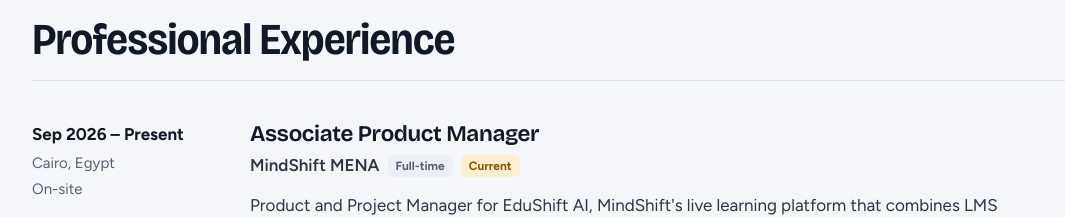
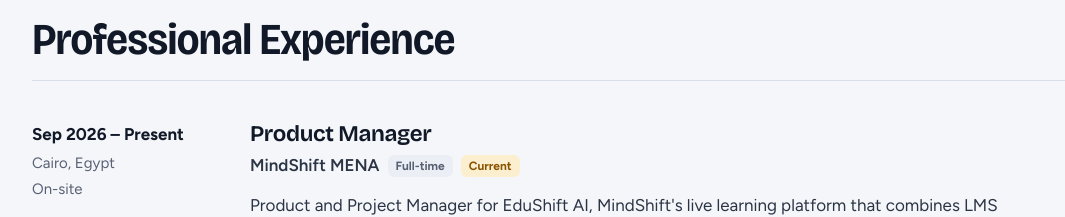
Before and after one commit to yasserkhalifa-pm/yasserkhalifa-pm.github.io, a plain HTML site: page index.html in a window 1280 px wide. Shown: the part 2320-2537 px from the top of the page, without its empty margins (68-1133 px from the left). Drawn offline with nearby package versions, Linux system fonts and the light colour scheme.

Commit message:
Update job title and description in index.html

```diff
--- a/index.html
+++ b/index.html
@@ -4,7 +4,7 @@
 <meta charset="utf-8">
 <meta name="viewport" content="width=device-width, initial-scale=1">
 <title>Yasser Khalifa | Product Manager</title>
-<meta name="description" content="Yasser Khalifa, Associate Product Manager at MindShift MENA working on EduShift AI. Experience, education, certifications, project demos, and contact.">
+<meta name="description" content="Yasser Khalifa, Product Manager at MindShift MENA working on EduShift AI. Experience, education, certifications, project demos, and contact.">
 <link rel="preconnect" href="https://fonts.googleapis.com">
 <link rel="preconnect" href="https://fonts.gstatic.com" crossorigin>
 <link href="https://fonts.googleapis.com/css2?family=Bricolage+Grotesque:opsz,wdth,wght@12..96,75..100,400..800&family=Figtree:ital,wght@0,400..700;1,400&display=swap" rel="stylesheet">
@@ -524,7 +524,7 @@
       <article class="role" aria-labelledby="r-mindshift">
         <div class="role-when"><p class="dates">Sep 2026 – Present</p><p>Cairo, Egypt</p><p>On-site</p></div>
         <div>
-          <h3 id="r-mindshift">Associate Product Manager</h3>
+          <h3 id="r-mindshift">Product Manager</h3>
           <p class="org">MindShift MENA <span class="tag">Full-time</span><span class="tag now">Current</span></p>
           <p class="desc">Product and Project Manager for EduShift AI, MindShift's live learning platform that combines LMS capabilities with digital business simulations for banks, corporates, universities, and NGOs.</p>
           <ul class="points" data-visible="4">
```
